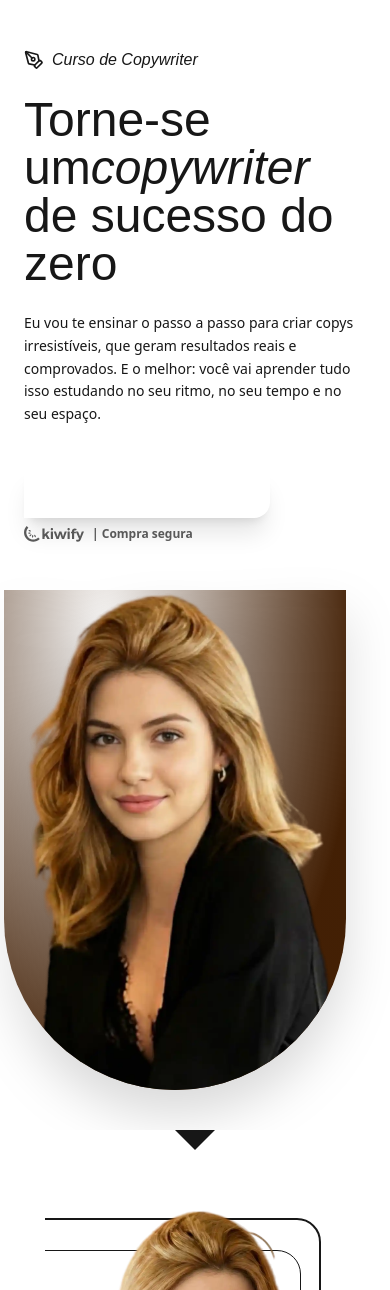
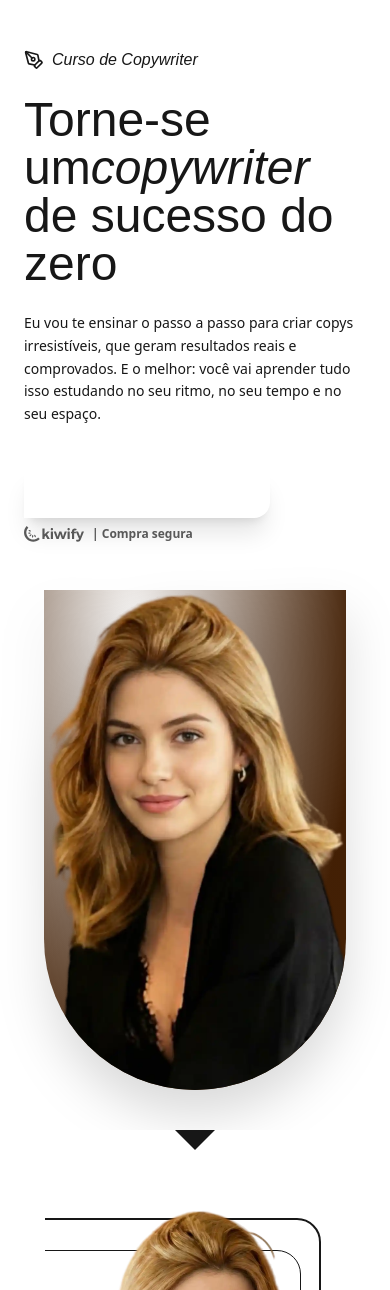
Before and after one commit to arthur-mendonca/landing-page-copywriter, a Next.js app: page / in a window 390 px wide. Shown: the top 1290 px of the page. Built offline with nearby package versions, Linux system fonts and the light colour scheme; a web font is replaced by a local one.

Commit message:
refactor(marketing): reorganize component structure and update imports
- Move marketing components from root to (marketing) directory
- Update import paths to reflect new structure
- Remove outdated comments from layout
- Add Menu icon to platform mobile header

```diff
--- a/app/components/Hero.tsx
+++ b/app/(marketing)/components/Hero.tsx
@@ -1,7 +1,8 @@
 import Image from "next/image";
 import { PenTool } from "lucide-react";
-import KiwifiLogo from "../resources/svg/Kiwifi";
+
 import Link from "next/link";
+import KiwifiLogo from "@/app/resources/svg/Kiwifi";
 
 
 export default function Hero() {
@@ -49,7 +50,7 @@ export default function Hero() {
                 <div className="absolute hidden md:block top-14 right-10 w-[75%] h-[80%] border-2 border-orange-800 rounded-[3rem] z-2" />
                 <div className="absolute hidden md:block top-48 left-32 w-[89%] h-[80%] border-2 border-yellow-900 rounded-[3rem] z-3" />
 
-                <div className="relative w-[350px] h-[500px] md:w-[400px] md:h-[600px] mt-10 bottom-10 md:bottom-0 z-10">
+                <div className="relative pl-10 md:pl-0 w-[350px] h-[500px] md:w-[400px] md:h-[600px] mt-10 bottom-10 md:bottom-0 z-10">
                     <Image
                         preload={true}
                         fetchPriority="high"
--- a/app/(marketing)/layout.tsx
+++ b/app/(marketing)/layout.tsx
@@ -12,9 +12,6 @@ export default function MarketingLayout({
 }>) {
     return (
         <div className="bg-brand-brown text-brand-dark min-h-screen selection:bg-brand-gold/30 max-w-7xl mx-auto">
-            {/* Este layout aplica o tema "Marketing" (fundo claro)
-        a todas as páginas dentro do grupo (marketing)
-      */}
             {children}
         </div>
     );
--- a/app/(platform)/layout.tsx
+++ b/app/(platform)/layout.tsx
@@ -1,5 +1,6 @@
 
 import type { Metadata } from "next";
+import { Menu } from "lucide-react";
 import Sidebar from "./ui/Sidebar";
 
 export const metadata: Metadata = {
@@ -25,7 +26,9 @@ export default function PlatformLayout({
             <main className="flex-1 min-h-screen relative overflow-x-hidden md:pl-20">
                 {/* Topo Mobile (Opcional - caso queira implementar depois para celular) */}
                 <div className="md:hidden p-4 border-b border-white/10 bg-[#0A0A0A] flex justify-between items-center sticky top-0 z-40">
-                    <span className="font-serif text-brand-gold">Menu Mobile aqui</span>
+                    <span className="flex items-center gap-2 font-serif text-brand-gold">
+                        <Menu size={22} />
+                    </span>
                 </div>
 
                 {/* Área de renderização das páginas (Dashboard, Aulas, etc) */}
```
Also changed, not shown: app/(marketing)/page.tsx (+4 -4 lines), app/(marketing)/components/Bio.tsx (renamed from app/components/Bio.tsx), app/(marketing)/components/Footer.tsx (renamed from app/components/Footer.tsx), app/(marketing)/components/Modules.tsx (renamed from app/components/Modules.tsx).
